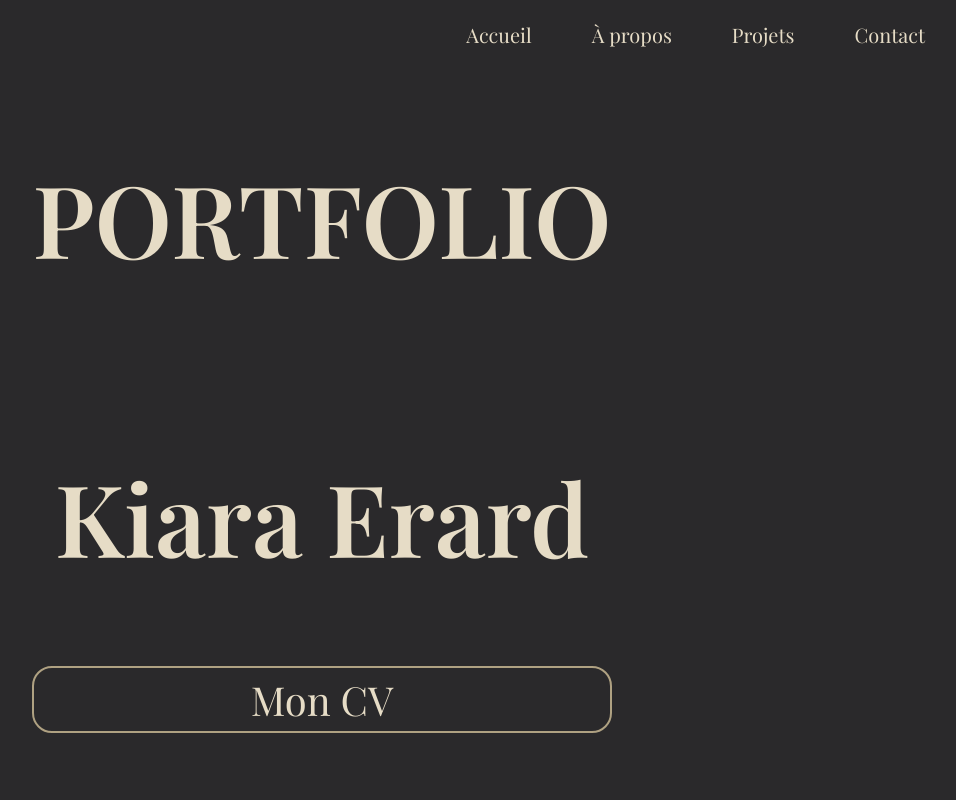
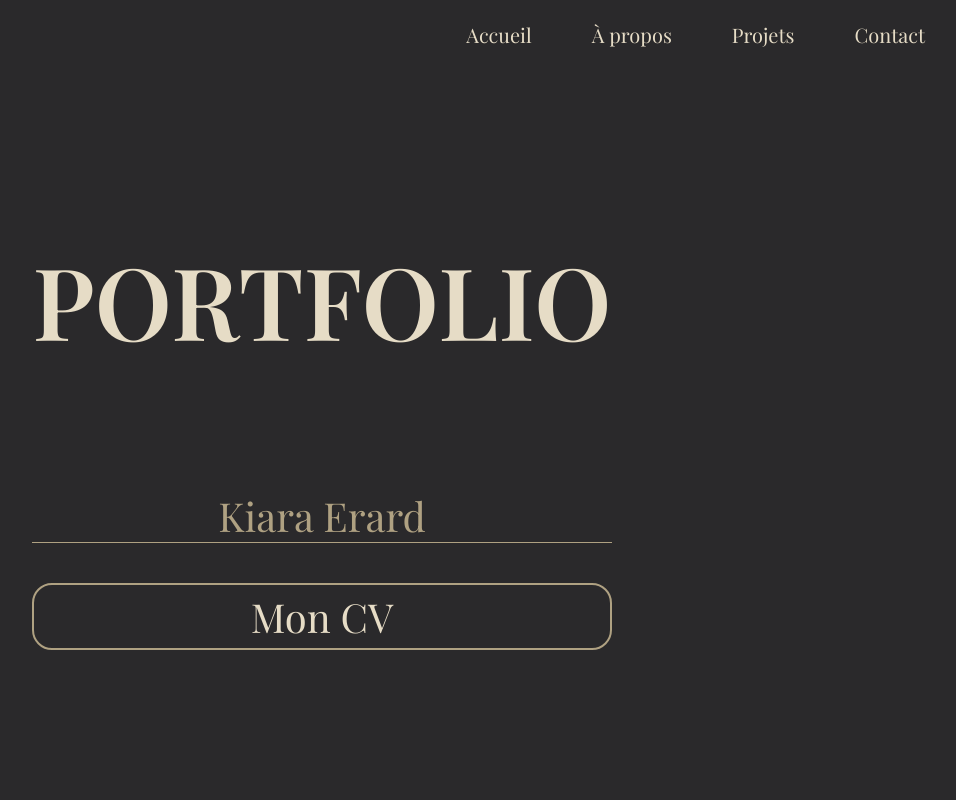
Before and after one commit to Kiaraerd/Mon-portfolio, a plain HTML site: page index.html in a window 1280 px wide. Shown: the top 800 px of the page, without its empty margins (318-1274 px from the left). Drawn offline with nearby package versions, Linux system fonts and the light colour scheme.

Commit message:
Update index.html

```diff
--- a/index.html
+++ b/index.html
@@ -36,7 +36,7 @@
         <section class="accueil" id="welcome">
 
             <h1> PORTFOLIO </h1>
-            <h1> Kiara Erard </h1>
+            <h3> Kiara Erard </h3>
             <!-- <h1> PORTFOLIO </h1>
             <h1> PORTFOLIO </h1> -->
             <a class="bouton" href="pdf/Kiara Erard CV.pdf" target="_blank"> Mon CV </a>
```
